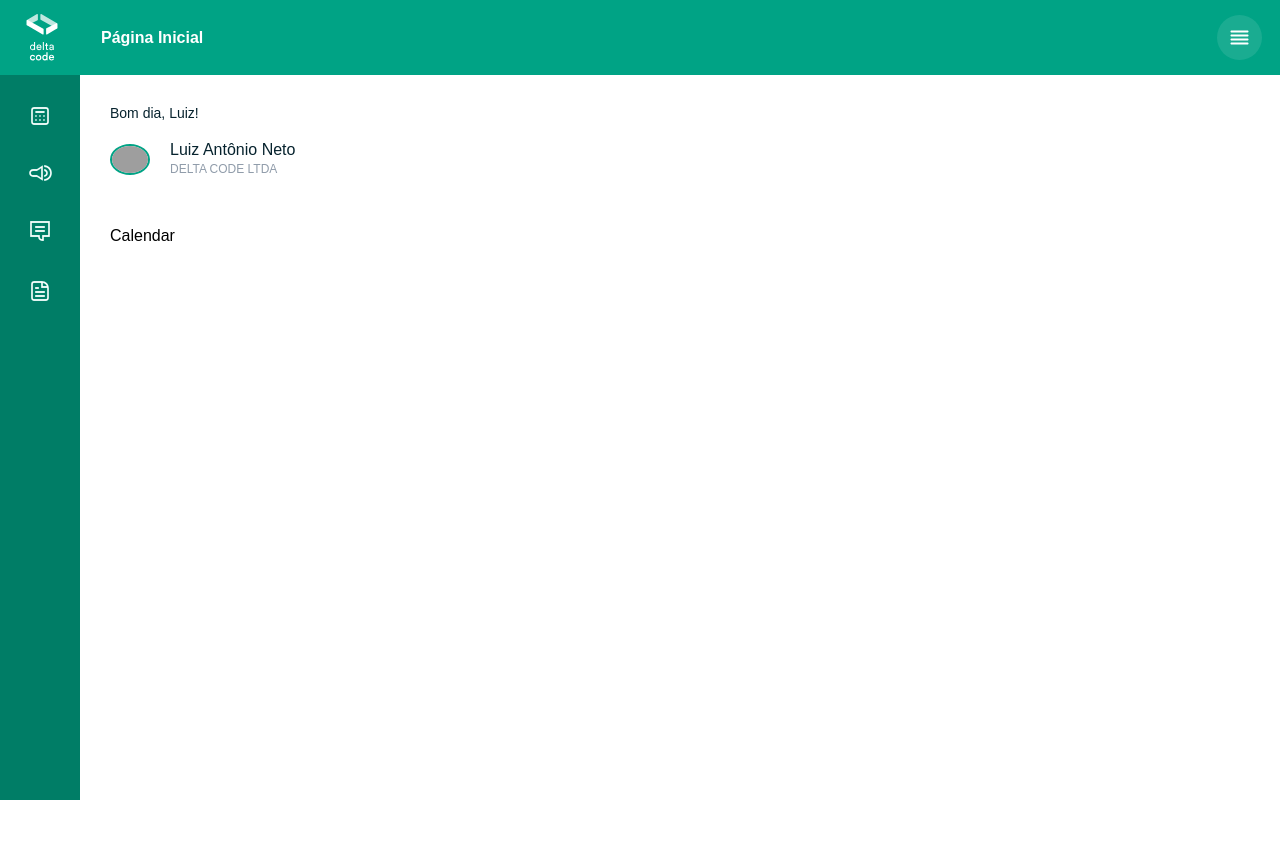
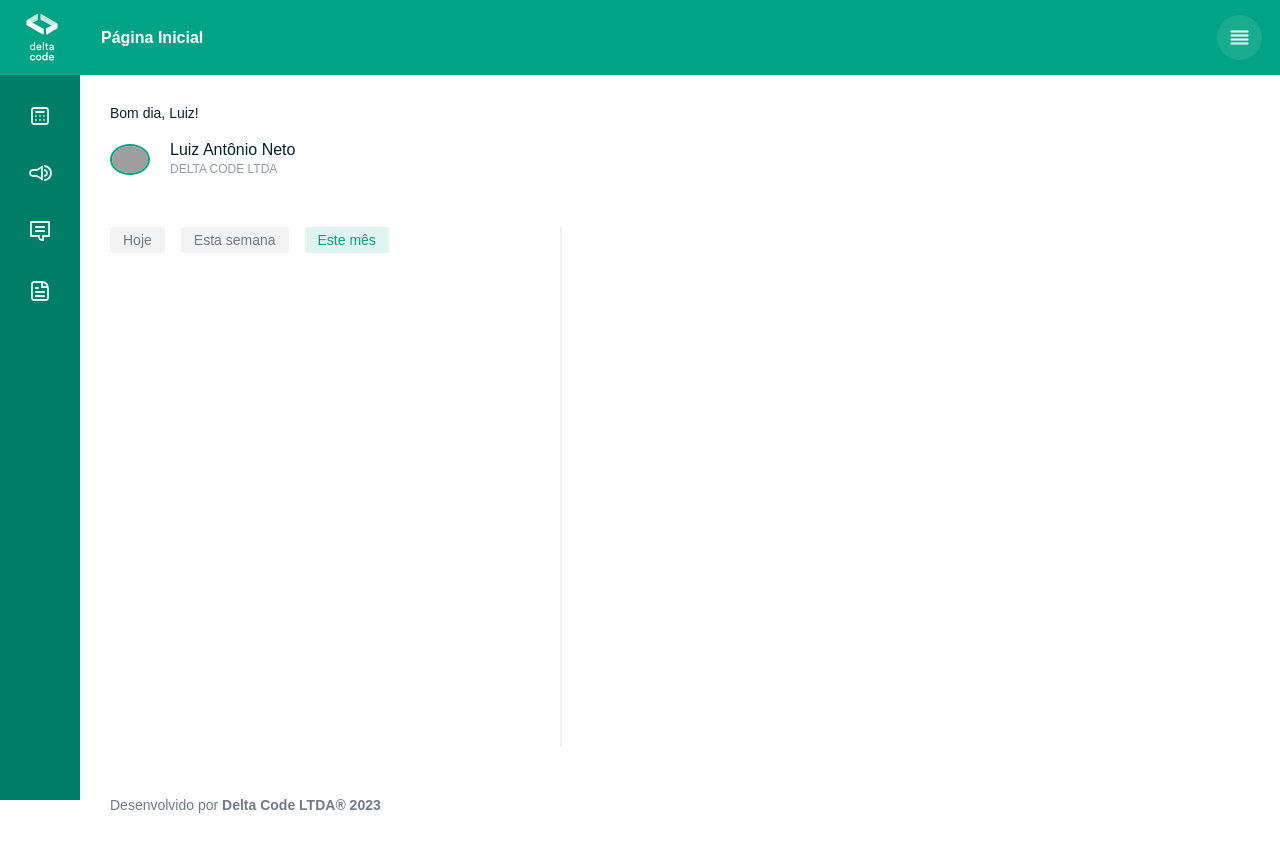
Before and after one commit to Luk4x/delta-code-calendar, a React (Vite) app: page / in a window 1280 px wide. Before the commit the page ends 800 px from the top, so only its background shows below. Built offline with nearby package versions, Linux system fonts and the light colour scheme; grey boxes are pictures that could not be loaded; a web font is replaced by a local one.

Commit message:
CalendarTimeSkipButton and Footer component created, Header scroll behavior fixed

```diff
--- /dev/null
+++ b/src/components/CalendarTimeSkipButton/index.jsx
@@ -0,0 +1,5 @@
+import { ButtonStyled } from './styled';
+
+export function CalendarTimeSkipButton({ buttonName }) {
+    return <ButtonStyled>{buttonName}</ButtonStyled>;
+}
--- /dev/null
+++ b/src/components/CalendarTimeSkipButton/styled.js
@@ -0,0 +1,18 @@
+import styled from 'styled-components';
+
+export const ButtonStyled = styled.button`
+    padding: 5px 13px;
+    border-radius: 3px;
+    background: ${props => props.theme.colorSchema.backgroundBaseLevel2};
+    color: ${props => props.theme.colorSchema.textBaseLevel3};
+    font-size: 14px;
+    font-weight: 500;
+    cursor: pointer;
+    transition: 0.2s ease-in-out;
+
+    &:hover,
+    :nth-child(3) {
+        background: ${props => props.theme.colorSchema.backgroundHighlightLevel4};
+        color: ${props => props.theme.colorSchema.backgroundHighlight};
+    }
+`;
--- /dev/null
+++ b/src/components/Footer/index.jsx
@@ -0,0 +1,12 @@
+import { FooterStyled } from './styled';
+
+export function Footer() {
+    return (
+        <FooterStyled>
+            Desenvolvido por{' '}
+            <strong>
+                Delta Code LTDA<span>&#174;</span> 2023
+            </strong>
+        </FooterStyled>
+    );
+}
--- /dev/null
+++ b/src/components/Footer/styled.js
@@ -0,0 +1,14 @@
+import styled from 'styled-components';
+
+export const FooterStyled = styled.footer`
+    color: ${props => props.theme.colorSchema.textBaseLevel3};
+    font-size: 14px;
+    font-weight: 500;
+    margin: 50px 0 29px;
+
+    strong,
+    span {
+        font-size: 14px;
+        font-weight: 700;
+    }
+`;
--- a/src/components/Header/styled.js
+++ b/src/components/Header/styled.js
@@ -1,6 +1,8 @@
 import styled from 'styled-components';
 
 export const HeaderStyled = styled.header`
+    position: sticky;
+    top: 0;
     background: ${props => props.theme.colorSchema.backgroundHighlight};
     height: 75px;
     width: 100%;
--- a/src/components/MainContent/index.jsx
+++ b/src/components/MainContent/index.jsx
@@ -1,5 +1,6 @@
 import { MainStyled, UserInfoStyled } from './styled';
 import { UserCalendar } from '../UserCalendar';
+import { Footer } from '../Footer';
 
 export function MainContent() {
     return (
@@ -18,6 +19,7 @@ export function MainContent() {
                 </div>
             </UserInfoStyled>
             <UserCalendar />
+            <Footer />
         </MainStyled>
     );
 }
--- a/src/components/UserCalendar/index.jsx
+++ b/src/components/UserCalendar/index.jsx
@@ -1,5 +1,14 @@
-import {} from './styled';
+import { CalendarTimeSkipButton } from '../CalendarTimeSkipButton';
+import { SectionStyled, WrapTopButtonsStyled } from './styled';
 
 export function UserCalendar() {
-    return <span>Calendar</span>;
+    return (
+        <SectionStyled>
+            <WrapTopButtonsStyled>
+                {['Hoje', 'Esta semana', 'Este mês'].map(buttonName => (
+                    <CalendarTimeSkipButton buttonName={buttonName} key={buttonName} />
+                ))}
+            </WrapTopButtonsStyled>
+        </SectionStyled>
+    );
 }
--- a/src/components/UserCalendar/styled.js
+++ b/src/components/UserCalendar/styled.js
@@ -1 +1,14 @@
 import styled from 'styled-components';
+
+export const SectionStyled = styled.section`
+    border-right: 2px solid ${props => props.theme.colorSchema.borderBase};
+    min-height: 65vh;
+    max-width: 452px;
+`;
+
+export const WrapTopButtonsStyled = styled.div`
+    display: flex;
+    justify-content: start;
+    align-items: center;
+    gap: 16px;
+`;
```
